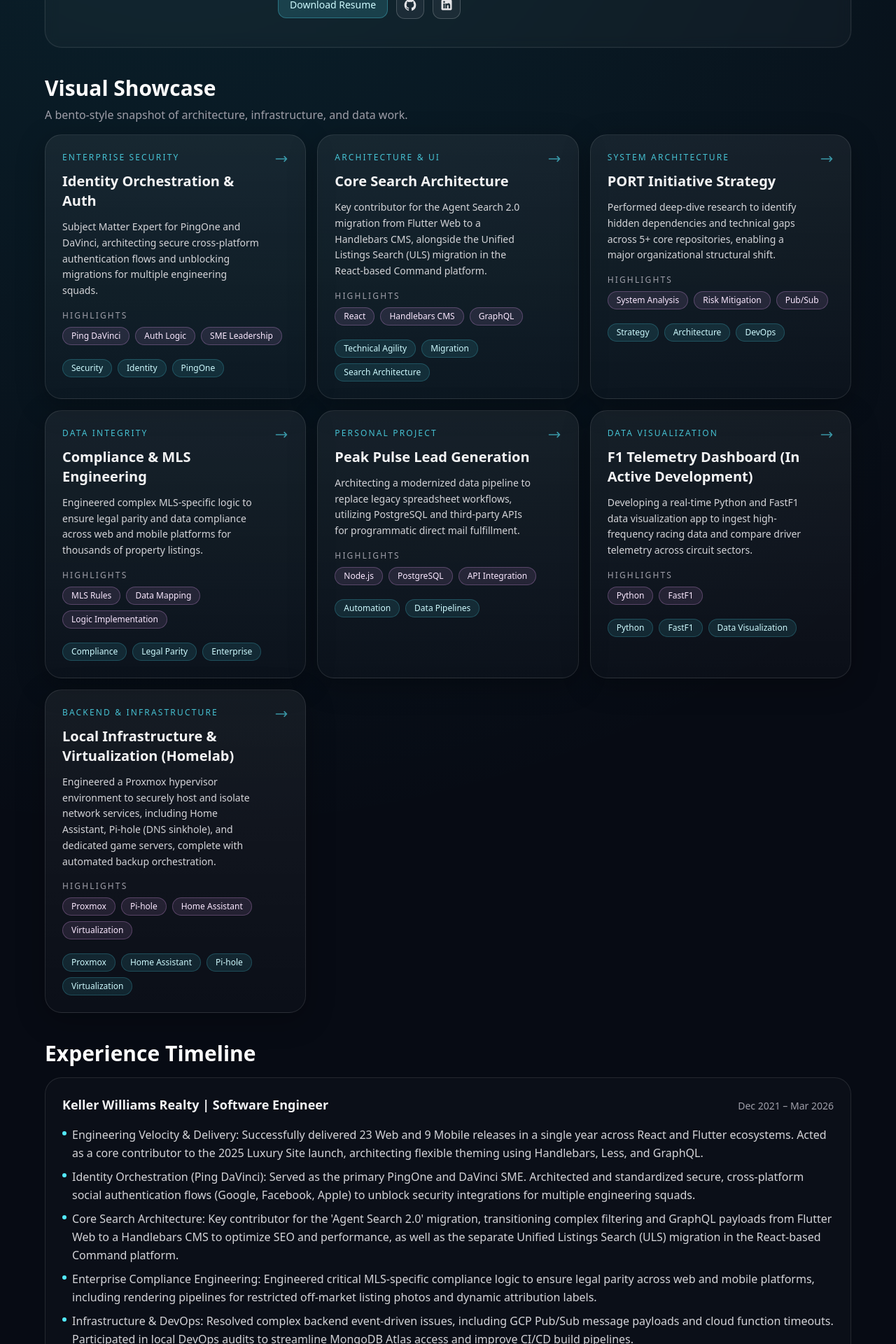
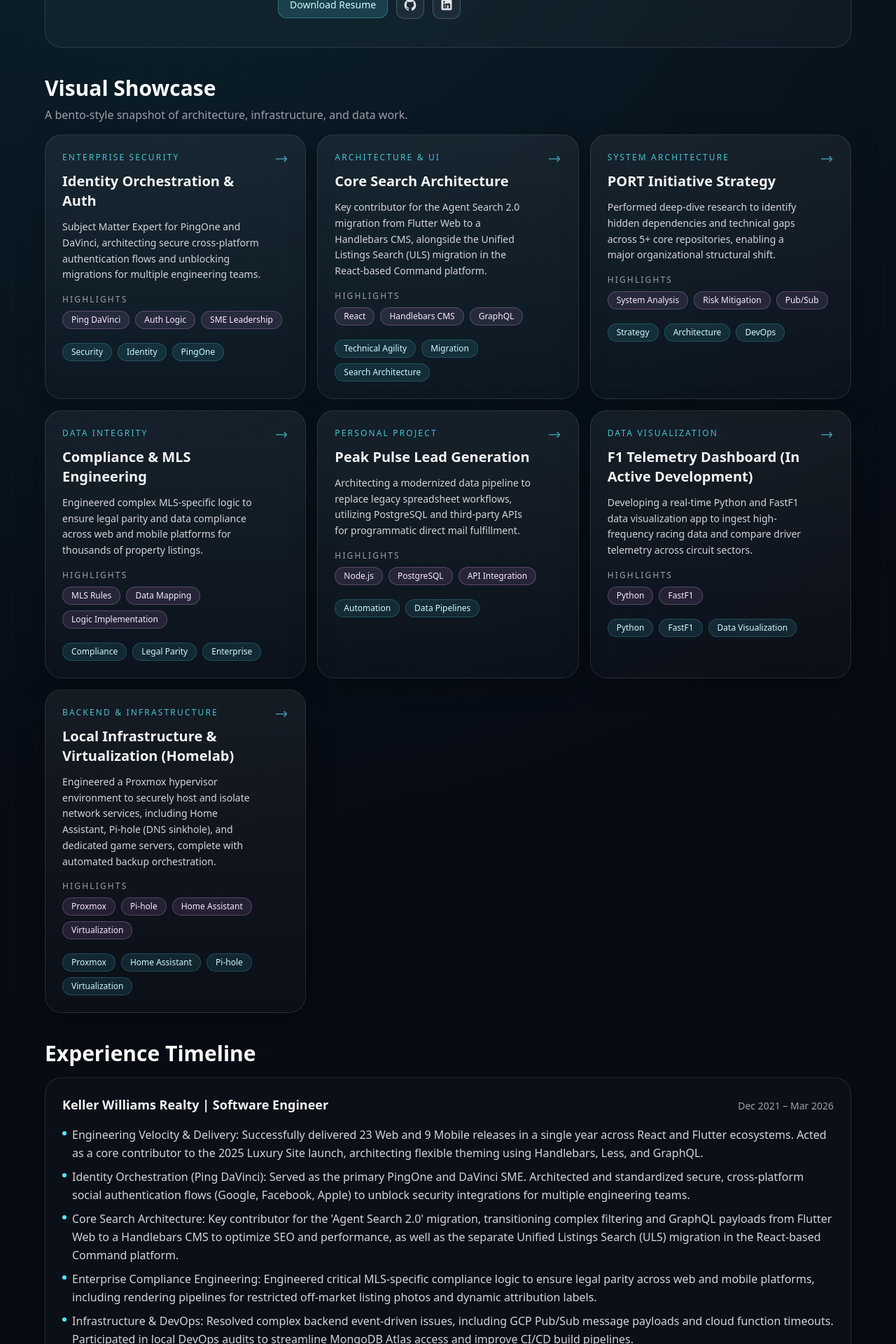
Before and after one commit to RobDahl/next-portfolio, a Next.js app: page / in a window 1280 px wide. Shown: the part 403-2323 px from the top of the page at 70% size. Built offline with nearby package versions, Linux system fonts and the light colour scheme.

Commit message:
fix: update wording

```diff
--- a/src/data/data.ts
+++ b/src/data/data.ts
@@ -64,7 +64,7 @@ export const bentoProjects: BentoProject[] = [
     title: "Identity Orchestration & Auth",
     subtitle: "Enterprise Security",
     description:
-      "Subject Matter Expert for PingOne and DaVinci, architecting secure cross-platform authentication flows and unblocking migrations for multiple engineering squads.",
+      "Subject Matter Expert for PingOne and DaVinci, architecting secure cross-platform authentication flows and unblocking migrations for multiple engineering teams.",
     focusAreas: ["Ping DaVinci", "Auth Logic", "SME Leadership"],
     tags: ["Security", "Identity", "PingOne"],
   },
@@ -131,7 +131,7 @@ export const experienceTimeline: ExperienceEntry[] = [
     dateRange: "Dec 2021 – Mar 2026",
     highlights: [
       "Engineering Velocity & Delivery: Successfully delivered 23 Web and 9 Mobile releases in a single year across React and Flutter ecosystems. Acted as a core contributor to the 2025 Luxury Site launch, architecting flexible theming using Handlebars, Less, and GraphQL.",
-      "Identity Orchestration (Ping DaVinci): Served as the primary PingOne and DaVinci SME. Architected and standardized secure, cross-platform social authentication flows (Google, Facebook, Apple) to unblock security integrations for multiple engineering squads.",
+      "Identity Orchestration (Ping DaVinci): Served as the primary PingOne and DaVinci SME. Architected and standardized secure, cross-platform social authentication flows (Google, Facebook, Apple) to unblock security integrations for multiple engineering teams.",
       "Core Search Architecture: Key contributor for the 'Agent Search 2.0' migration, transitioning complex filtering and GraphQL payloads from Flutter Web to a Handlebars CMS to optimize SEO and performance, as well as the separate Unified Listings Search (ULS) migration in the React-based Command platform.",
       "Enterprise Compliance Engineering: Engineered critical MLS-specific compliance logic to ensure legal parity across web and mobile platforms, including rendering pipelines for restricted off-market listing photos and dynamic attribution labels.",
       "Infrastructure & DevOps: Resolved complex backend event-driven issues, including GCP Pub/Sub message payloads and cloud function timeouts. Participated in local DevOps audits to streamline MongoDB Atlas access and improve CI/CD build pipelines.",
@@ -195,9 +195,9 @@ export const caseStudies: CaseStudy[] = [
   {
     slug: "identity-orchestration-ping",
     title: "Identity Orchestration & Auth",
-    hook: "Standardizing secure authentication orchestration to unblock cross-squad migrations.",
+    hook: "Standardizing secure authentication orchestration to unblock cross-team migrations.",
     problem:
-      "Authentication implementation knowledge was fragmented across squads, creating delivery bottlenecks and inconsistent identity flows. Teams needed a reliable architecture for social sign-on (Google, FB, Apple) without repeatedly rediscovering constraints.",
+      "Authentication implementation knowledge was fragmented across teams, creating delivery bottlenecks and inconsistent identity flows. Teams needed a reliable architecture for social sign-on (Google, FB, Apple) without repeatedly rediscovering constraints.",
     solution:
       "Operated as the primary PingOne/DaVinci SME, creating repeatable integration patterns and troubleshooting flow orchestration. Partnered directly with feature teams to conduct architecture reviews and establish implementation guidance, improving security consistency and release confidence.",
     technologies: ["PingOne", "Ping DaVinci", "OAuth", "SSO", "Identity Orchestration"],
```
Also changed, not shown: 1 other file (tests, documents, lock files or other folders).
